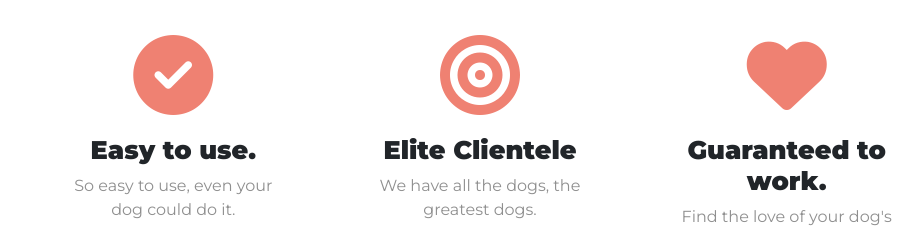
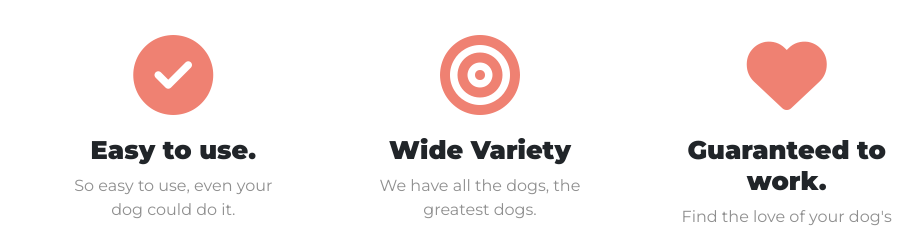
Before and after one commit to laharl143/tindog-website, a plain HTML site: page index.html in a window 1280 px wide. Shown: the part 880-1107 px from the top of the page, without its empty margins (160-1083 px from the left). Drawn offline with nearby package versions, Linux system fonts and the light colour scheme.

Commit message:
modified 1 phrase

```diff
--- a/index.html
+++ b/index.html
@@ -76,7 +76,7 @@
 
       <div class="col-lg-4">
         <i class="fa-solid fa-bullseye"></i>
-        <h3>Elite Clientele</h3>
+        <h3>Wide Variety</h3>
         <p>We have all the dogs, the greatest dogs.</p>
       </div>
 
```
